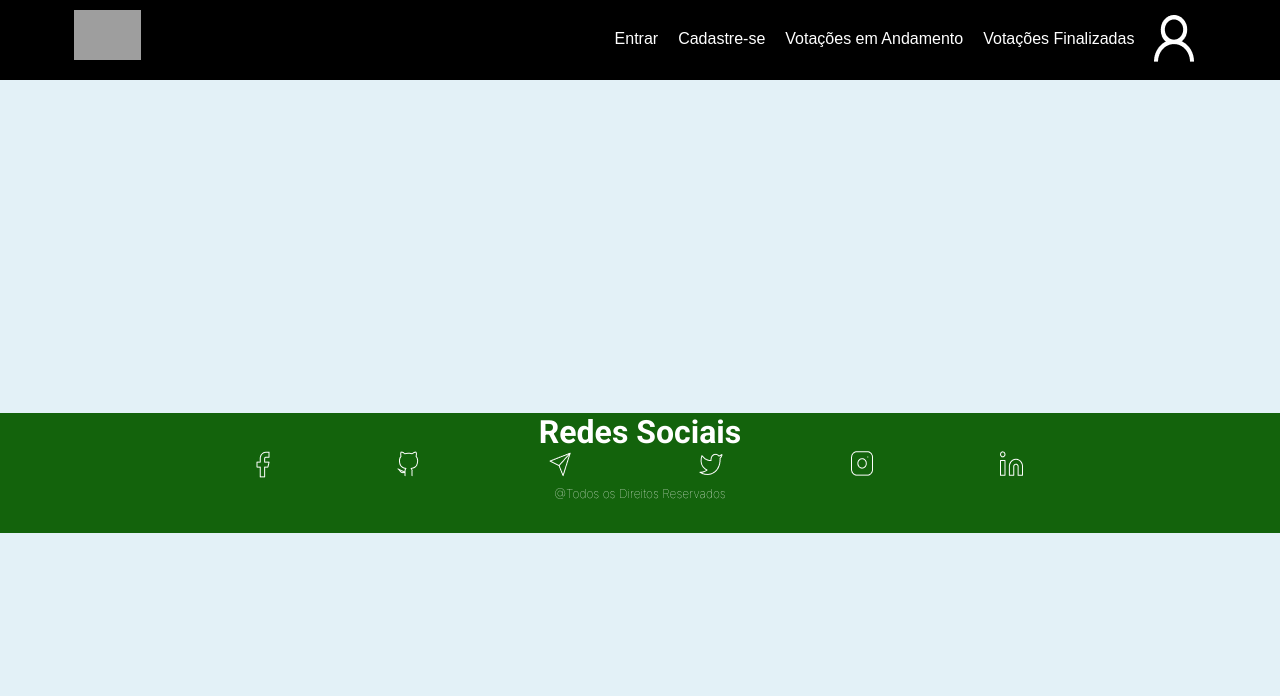
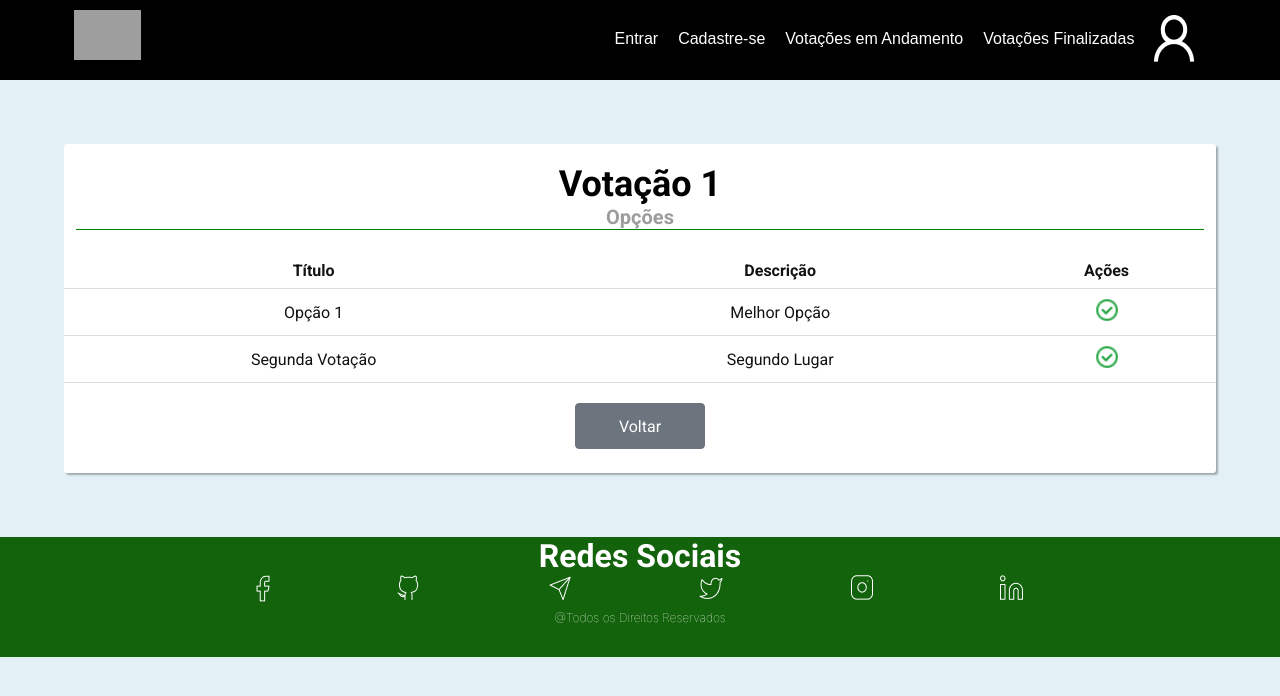
Before and after one commit to WevertonCintra/web-evoting-blockchain, a React (Vite) app: page /votesView in a window 1280 px wide. Shown: the top 696 px of the page. Built offline with nearby package versions, Linux system fonts and the light colour scheme; grey boxes are pictures that could not be loaded.

Commit message:
Finalizando tela de VotesView

```diff
--- a/src/pages/RegisterVotingOpt.tsx
+++ b/src/pages/RegisterVotingOpt.tsx
@@ -2,7 +2,7 @@ import { theme } from '../styles/theme'
 import { ContentContainer, Btn, Label, SubTitle, TopBar, Title, FormField, FormContainer, FormElementContainer, DescriptionField, DescriptionFormField, BtnContainer, TopGrid } from "../styles/RegisterVoting";
 
 
-export default function RegisterVoting() {
+export default function RegisterVotingOptions() {
     return (
         <ContentContainer>
             <TopGrid>
--- /dev/null
+++ b/src/pages/VotesView.tsx
@@ -0,0 +1,42 @@
+import { BtnVoltar, ContentContainer, SubTitle, TableLink, TableTd, TableTh, TableTr, TableVoting, Title, TopBar } from "../styles/VotesView"
+import Confirmed from '../assets/confirmed.png'
+export default function VotesView() {
+    return (
+      <ContentContainer >
+        <TopBar>
+          <Title>Votação 1</Title>
+          <SubTitle>Opções</SubTitle>
+        </TopBar>
+
+        <TableVoting>
+          <tbody>
+            <TableTr>
+              <TableTh>
+                Título
+              </TableTh>
+              <TableTh>
+                Descrição
+              </TableTh>
+
+              <TableTh>
+                Ações
+              </TableTh>
+            </TableTr>
+
+            <TableTr>
+              <TableTd>Opção 1</TableTd>
+              <TableTd>Melhor Opção</TableTd>
+              <TableTd><TableLink to="/ViewVoting"><img src={Confirmed} width="26"></img></TableLink></TableTd>
+            </TableTr>
+            <TableTr>
+              <TableTd>Segunda Votação</TableTd>
+              <TableTd>Segundo Lugar</TableTd>
+              <TableTd><TableLink to="/ViewVoting"><img src={Confirmed} width="26"></img></TableLink></TableTd>
+            </TableTr>
+          </tbody>
+        </TableVoting>
+
+        <BtnVoltar>Voltar</BtnVoltar>
+      </ContentContainer>
+    )
+  }
--- a/src/routes/index.tsx
+++ b/src/routes/index.tsx
@@ -10,9 +10,10 @@ import ProgressVoting from '../pages/ProgressVoting'
 import Vote from '../pages/Vote'
 import RegisterVotingOpt from '../pages/RegisterVotingOpt'
 
-import { Home } from '../pages/Home'
+
 import { SignUp } from '../pages/SignUp'
 import { SignIn } from '../pages/SignIn'
+import VotesView from '../pages/VotesView'
 
 
 export function Router() {
@@ -27,7 +28,7 @@ export function Router() {
       <Route path='/registerVotingOptions' element={<RegisterVotingOpt />} />
       <Route path="/progressVoting" element={<ProgressVoting />} />
       <Route path="/vote" element={<Vote />} />
-
+      <Route path="/votesView" element={<VotesView />} />
       <Route path="/registro" element={<SignUp />} />
       <Route path="/acesso" element={<SignIn />} />
 
--- /dev/null
+++ b/src/styles/VotesView.ts
@@ -0,0 +1,91 @@
+import styled from "styled-components";
+import { Link } from "react-router-dom";
+
+export const ContentContainer = styled.div`
+    background-color: white;
+    border-radius: 3px;
+    width: 90%;
+    box-shadow: 2px 2px 2px 0px rgba(0,0,0,0.3);
+    margin-left: auto;
+    margin-right: auto;
+    margin-top: 5%;
+    margin-bottom: 5%;
+    padding-bottom: 1px;
+    padding-top: 1.5%;
+    `;
+
+export const TopBar = styled.div`
+width: 98%;
+margin-left: auto;
+margin-right: auto;
+border-bottom: 1px solid green;
+`;
+
+export const Title = styled.h1`
+    text-align: center;
+    font-size: 36px;
+    color: black;
+    margin:0;
+    padding:0;
+  `;
+
+export const SubTitle = styled.h6`
+  font-weight: bold;
+  font-size: 20px;
+  color: ${(props) => props.theme['subtitulo']};
+  margin:0;
+  padding:0;
+  text-align: center;
+  border-bottom: 90%;
+  border-bottom-color: green;
+`;
+export const TableVoting = styled.table`
+  border-collapse: collapse;
+  width: 100%;
+  margin-top:2%;
+`;
+
+export const TableTd = styled.td`
+  padding: 8px;
+  text-align: center;
+  border-bottom: 1px solid #ddd;
+`;
+
+export const TableTh = styled.th`
+  padding: 8px;
+  text-align: center;
+  border-bottom: 1px solid #ddd;
+`;
+
+export const TableTr = styled.tr`
+   &:not(:first-child):hover{
+    background-color: #E1E1E6;
+   };
+`;
+
+export const TableLink = styled(Link)`
+  color: white;
+  font-size: medium;
+  font-family: Arial, Helvetica, sans-serif;
+  text-decoration: none;
+  margin: 10px;
+  margin-top: 25px;
+  @media (max-width: 700px) {
+    display: none;
+  }
+`;
+
+export const BtnVoltar = styled.button`
+  background-color: #6C757D;
+  border: 1px solid #6C757D;
+  margin-top: 20px;
+  color: white;
+  width: 130px;
+  height: 46px;
+  border-radius: 4px;
+
+  margin: auto;
+  display:block;
+  margin-top:20px;
+  margin-bottom: 2%;
+`;
```
Also changed, not shown: src/assets/confirmed.png (added).
